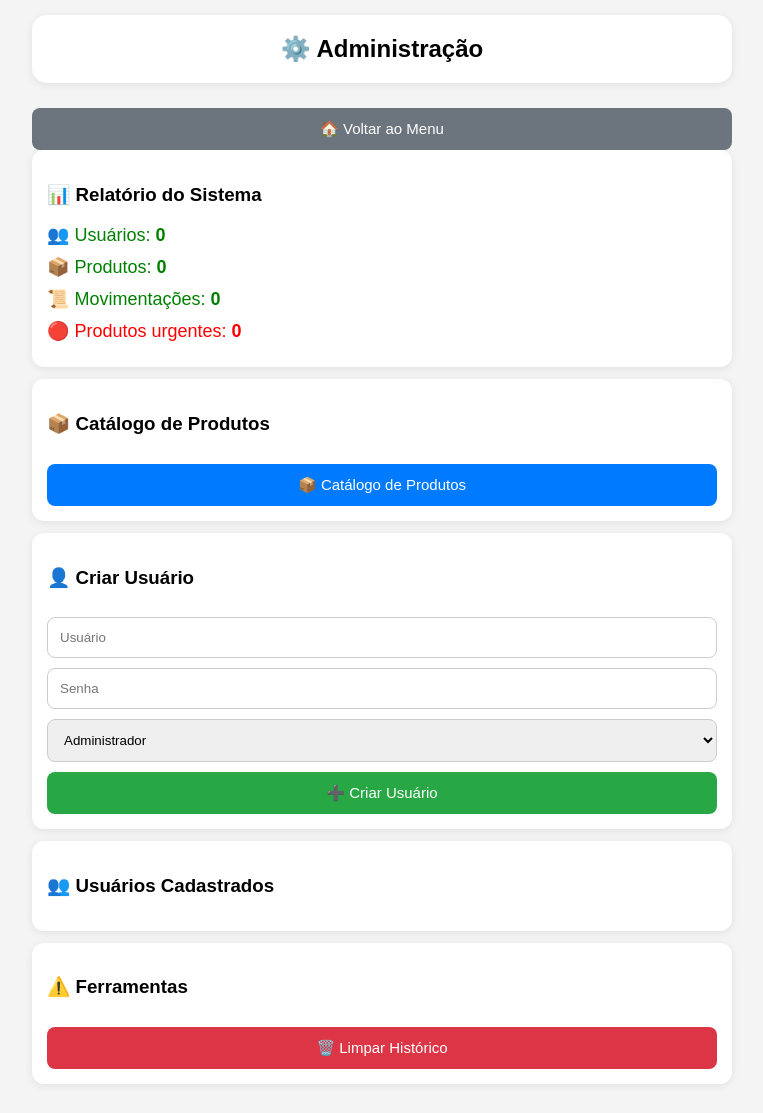
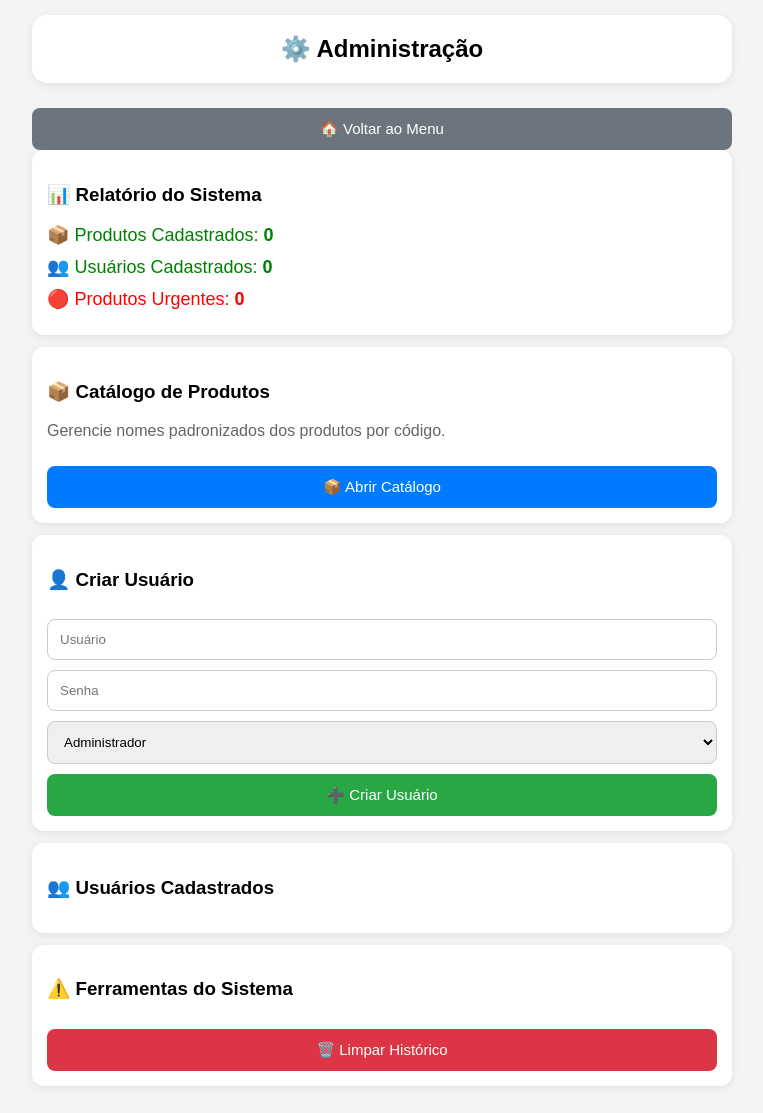
Before and after one commit to Guilherme20266/estoque-system, a Flask app: page /administracao in a window 1280 px wide. Shown: the whole page, without its empty margins (258-1021 px from the left). Before the commit the page ends 1069 px from the top, so only its background shows below. Run offline with Flask 3, Linux system fonts and the light colour scheme; the visitor is signed in with stand-in values (Sample User, id 1).

Commit message:
Update administracao.html

```diff
--- a/templates/administracao.html
+++ b/templates/administracao.html
@@ -101,115 +101,137 @@
         <button class="menu">🏠 Voltar ao Menu</button>
     </a>
 
-    <!-- 📊 RELATÓRIO LIMPO -->
+    <!-- RELATÓRIO -->
     <div class="card">
 
         <h3>📊 Relatório do Sistema</h3>
 
         <div class="info ok">
-            👥 Usuários: <b>{{ total_usuarios }}</b>
+            📦 Produtos Cadastrados:
+            <b>{{ total_produtos }}</b>
         </div>
 
         <div class="info ok">
-            📦 Produtos: <b>{{ total_produtos }}</b>
-        </div>
-
-        <div class="info ok">
-            📜 Movimentações: <b>{{ total_historico }}</b>
+            👥 Usuários Cadastrados:
+            <b>{{ total_usuarios }}</b>
         </div>
 
         <div class="info critico">
-            🔴 Produtos urgentes: <b>{{ produtos_urgentes }}</b>
+            🔴 Produtos Urgentes:
+            <b>{{ produtos_urgentes }}</b>
         </div>
-
-        {% if ultimo_historico %}
-        <div class="info alerta">
-            🕒 Última ação:
-            <b>{{ ultimo_historico.acao }}</b>
-            por <b>{{ ultimo_historico.usuario }}</b>
-        </div>
-        {% endif %}
 
     </div>
 
-    <!-- 📦 CATÁLOGO -->
+    <!-- CATÁLOGO -->
     <div class="card">
 
         <h3>📦 Catálogo de Produtos</h3>
 
+        <p style="color:#666;margin-top:5px;">
+            Gerencie nomes padronizados dos produtos por código.
+        </p>
+
         <a href="/catalogo">
             <button class="editar">
-            📦 Catálogo de Produtos
+                📦 Abrir Catálogo
             </button>
         </a>
 
     </div>
 
-    <!-- 👥 CRIAR USUÁRIO -->
+    <!-- CRIAR USUÁRIO -->
     <div class="card">
 
         <h3>👤 Criar Usuário</h3>
 
         <form action="/criar-usuario" method="POST">
 
-            <input type="text" name="usuario" placeholder="Usuário" required>
-            <input type="password" name="senha" placeholder="Senha" required>
+            <input
+                type="text"
+                name="usuario"
+                placeholder="Usuário"
+                required
+            >
+
+            <input
+                type="password"
+                name="senha"
+                placeholder="Senha"
+                required
+            >
 
             <select name="perfil">
-                <option value="admin">Administrador</option>
-                <option value="separacao">Separacao</option>
-                <option value="operador">Operador</option>
-                <option value="consulta">Consulta</option>
+                <option value="admin">
+                    Administrador
+                </option>
+
+                <option value="separacao">
+                    Separação
+                </option>
+
+                <option value="operador">
+                    Operador
+                </option>
+
+                <option value="consulta">
+                    Consulta
+                </option>
             </select>
 
-            <button class="criar" type="submit">➕ Criar Usuário</button>
+            <button
+                class="criar"
+                type="submit"
+            >
+                ➕ Criar Usuário
+            </button>
 
         </form>
 
     </div>
 
-    <!-- 👑 MASTER -->
+    <!-- USUÁRIOS -->
+    <div class="card">
+
+        <h3>👥 Usuários Cadastrados</h3>
+
         {% if master %}
         <div class="card master">
 
-        <div style="font-size:18px; font-weight:bold;">
-
-        </div>
-
-        <b>{{ master.usuario }}</b><br>
+            <b>👑 {{ master.usuario }}</b><br>
             <small>Perfil: {{ master.perfil }}</small>
 
         </div>
         {% endif %}
-
-    <!-- 👥 USUÁRIOS -->
-    <div class="card">
-
-        <h3>👥 Usuários Cadastrados</h3>
 
         {% for user in usuarios %}
 
         <div class="card usuario">
 
             <b>{{ user.usuario }}</b><br>
-            <small>Perfil: {{ user.perfil }}</small>
 
-            {% if user.usuario != 'admin' and user.usuario != 'Guilherme$' %}
+            <small>
+                Perfil: {{ user.perfil }}
+            </small>
 
             <div class="acoes-usuario">
 
                 <a href="/editar-usuario/{{ user.id }}">
-                    <button class="editar">✏️ Editar Usuário</button>
+                    <button class="editar">
+                        ✏️ Editar Usuário
+                    </button>
                 </a>
 
-                <a href="/excluir-usuario/{{ user.id }}"
-                   onclick="return confirm('Excluir usuário?')">
-                    <button class="excluir">🗑️ Excluir Usuário</button>
+                <a
+                    href="/excluir-usuario/{{ user.id }}"
+                    onclick="return confirm('Excluir usuário?')"
+                >
+                    <button class="excluir">
+                        🗑️ Excluir Usuário
+                    </button>
                 </a>
 
             </div>
-
-            {% endif %}
 
         </div>
 
@@ -217,16 +239,18 @@
 
     </div>
 
-    <!-- ⚠️ FERRAMENTAS -->
+    <!-- FERRAMENTAS -->
     <div class="card">
 
-        <h3>⚠️ Ferramentas</h3>
+        <h3>⚠️ Ferramentas do Sistema</h3>
 
-        <a href="/limpar-historico"
-           onclick="return confirm('Deseja apagar todo histórico?')">
-
-            <button class="limpar">🗑️ Limpar Histórico</button>
-
+        <a
+            href="/limpar-historico"
+            onclick="return confirm('Deseja apagar todo histórico?')"
+        >
+            <button class="limpar">
+                🗑️ Limpar Histórico
+            </button>
         </a>
 
     </div>
```
Lines whose indentation alone changed are shown as unchanged.
